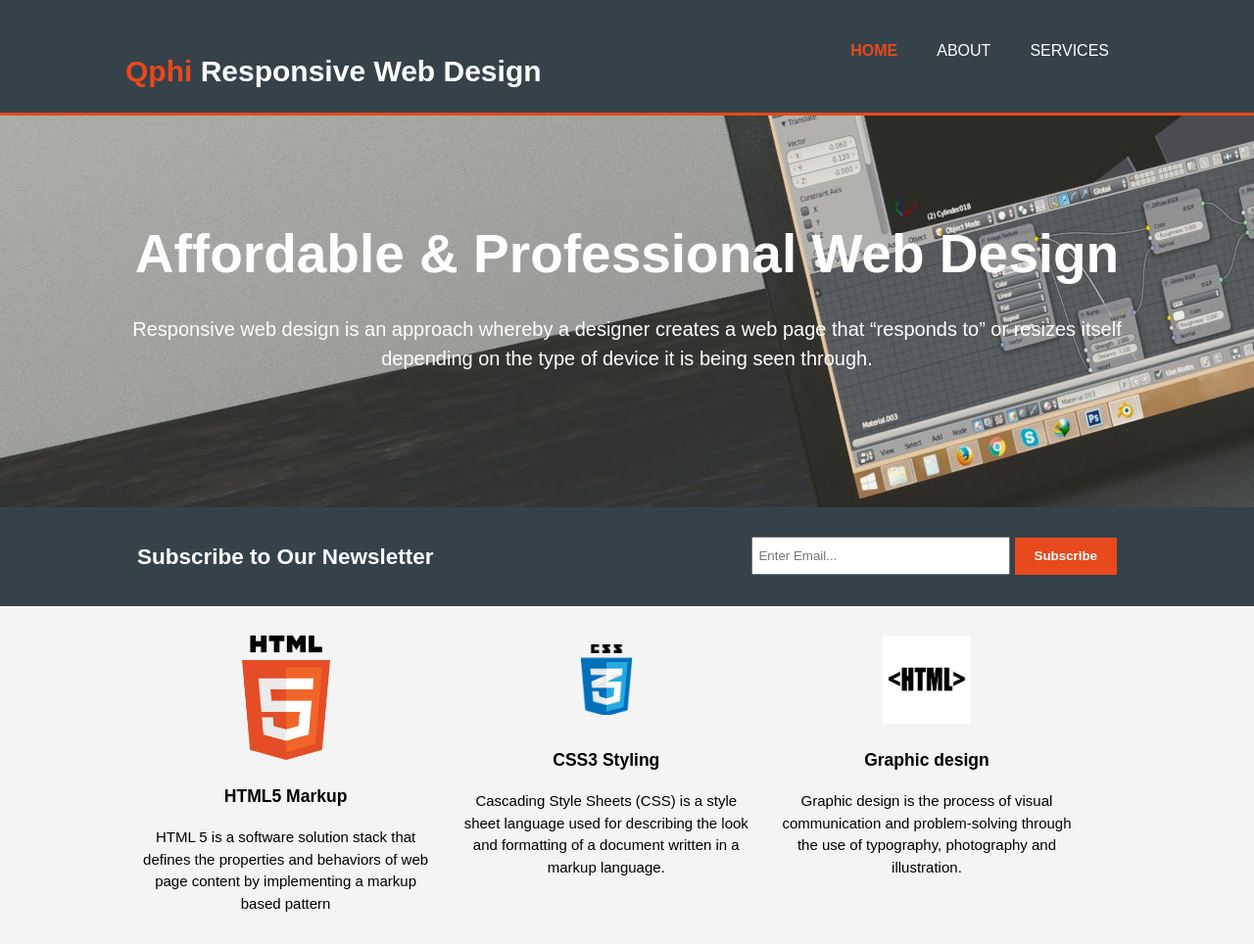
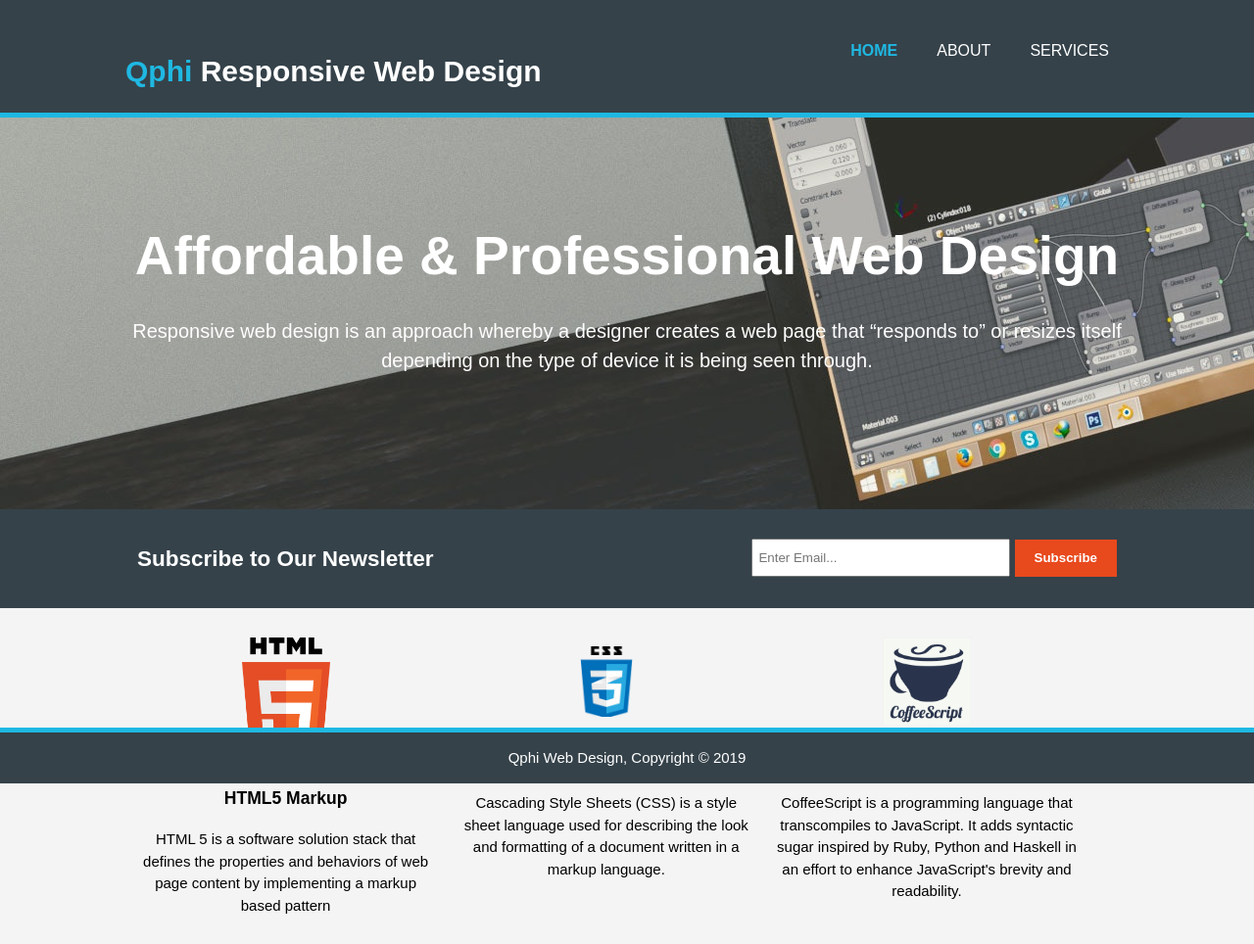
Before and after one commit to shaminGit/responsiveweb, a plain HTML site: page index.html in a window 1280 px wide. Shown: the top 964 px of the page at 98% size. Drawn offline with Linux system fonts and the light colour scheme.

Commit message:
added footer!!

```diff
--- a/css/style.css
+++ b/css/style.css
@@ -45,7 +45,7 @@ header{
   color: #ffffff;
   padding-top: 30px;
   min-height: 70px;
-  border-bottom: #e8491d 3px solid;
+  border-bottom: #1fb8e2 5px solid;
 }
 
 header a{
@@ -73,7 +73,7 @@ header nav{
 }
 
 header .highlight , header .current a{
-  color: #e8491d;
+  color: #1fb8e2;
   font-weight: bold;
 }
 
@@ -84,6 +84,16 @@ header a:hover{
 aside#sidebar a:hover{
   color: #cccccc;
   font-weight: bold;
+}
+footer{
+  left: 0;
+  bottom: 0;
+  width: 100%;
+  position :fixed;
+  color: #ffffff;
+  background-color: #35424a;
+  text-align: center;
+  border-top: #1fb8e2 5px solid;
 }
 
 /*showcase*/
@@ -166,17 +176,10 @@ ul#services li
   margin-top: 10px;
   margin-bottom: 10px;
   background: #e6e6e6;
-  border:#cccccc; solid 1px;
 
 }
 
-footer{
-  padding: 20px;
-  margin-top: 20px;
-  color: #ffffff;
-  background-color: #ed491d;
-  text-align: center;
-}
+
 
 
 /*media query*/
--- a/index.html
+++ b/index.html
@@ -52,15 +52,14 @@
           <p>Cascading Style Sheets (CSS) is a style sheet language used for describing the look and formatting of a document written in a markup language.</p>
         </div>
         <div class="box">
-          <img src="./img/logo_graphic.png">
-        <h3>Graphic design</h3>
-          <p>Graphic design is the process of visual communication and problem-solving through the use of typography, photography and illustration.</p>
+          <img src="./img/coffee-script.jpg">
+        <h3>CoffeeScript</h3>
+          <p>CoffeeScript is a programming language that transcompiles to JavaScript. It adds syntactic sugar inspired by Ruby, Python and Haskell in an effort to enhance JavaScript's brevity and readability.</p>
         </div>
       </div>
-    </section>
+     </section>
     <footer>
       <p>Qphi Web Design, Copyright &copy; 2019</p>
     </footer>
-
   </body>
 </html>
```
Also changed, not shown: js/script.js (+4 -3 lines), services.html (+3 -3 lines), img/coffee-script.jpg (added), img/logo_graphic.png (deleted), 1 other file.
